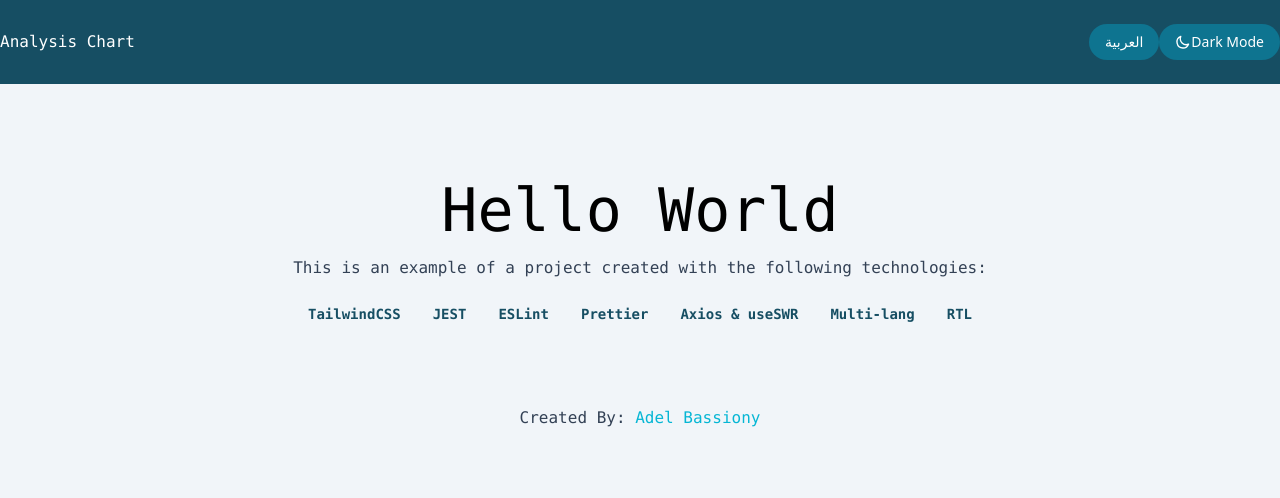
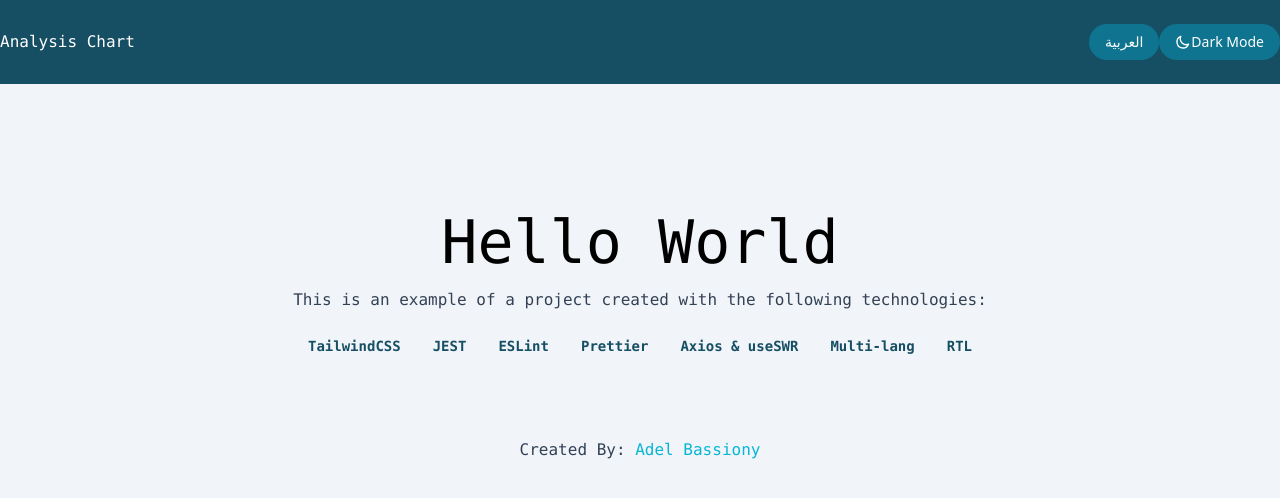
Before and after one commit to 3adel-bassiony/iAnalysis, a Next.js app: page / in a window 1280 px wide. Shown: the top 498 px of the page. Built offline with nearby package versions, Linux system fonts and the light colour scheme; no server answers; what tailwindcss-rtl would draw is missing.

Commit message:
Improved the layout

```diff
--- a/app/layouts/PrimaryLayout/PrimaryLayout.tsx
+++ b/app/layouts/PrimaryLayout/PrimaryLayout.tsx
@@ -48,7 +48,7 @@ export default function PrimaryLayout({
             {/* Children */}
             <div className={className}>
                 <Header />
-                <div>{children}</div>
+                <div className="container py-8">{children}</div>
             </div>
         </>
     );
```
